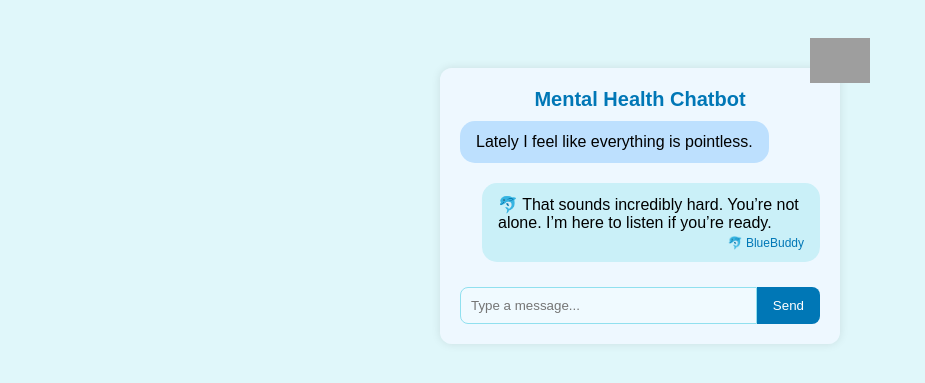
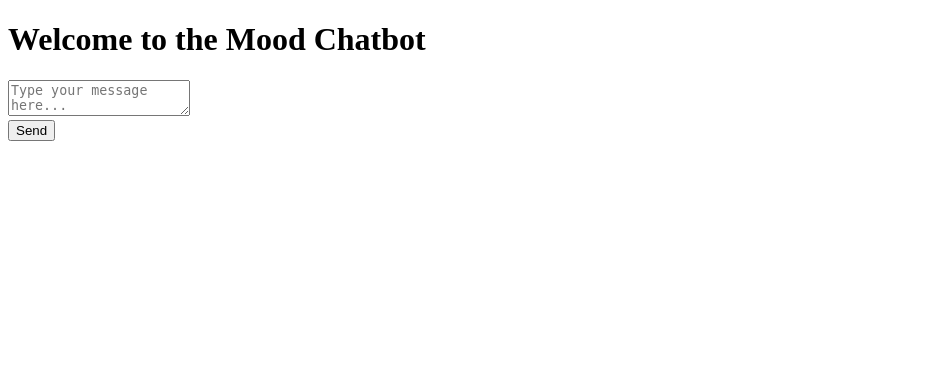
Before and after one commit to MariaTonova/mentalhealthchatbot, a Flask app: template templates/index.html in a window 1280 px wide. Shown: the top 383 px of the page, without its empty margins (0-925 px from the left). Run offline with Flask 3, Linux system fonts and the light colour scheme; the template is opened without the code that fills it, so the values that code supplies are empty; grey boxes are pictures that could not be loaded.

Commit message:
Update index.html

```diff
--- a/templates/index.html
+++ b/templates/index.html
@@ -2,109 +2,24 @@
 <html lang="en">
 <head>
     <meta charset="UTF-8">
-    <title>Mental Health Chatbot</title>
-    <style>
-        body {
-            background-color: #e0f7fa; /* Soft blue */
-            background-size: cover;
-            background-repeat: no-repeat;
-            background-position: center;
-            font-family: Arial, sans-serif;
-            display: flex;
-            justify-content: center;
-            padding-top: 60px;
-        }
-        .chat-container {
-            background-color: rgba(240, 248, 255, 0.95); /* Light blue tint */
-            width: 360px;
-            border-radius: 12px;
-            box-shadow: 0 0 10px rgba(0,0,0,0.1);
-            padding: 20px;
-            position: relative;
-        }
-        .chat-header {
-            font-size: 20px;
-            font-weight: bold;
-            text-align: center;
-            margin-bottom: 10px;
-            color: #0077b6; /* Deep ocean blue */
-        }
-        .bear-sticker {
-            width: 60px;
-            height: auto;
-            position: absolute;
-            top: -30px;
-            right: -30px;
-        }
-        .chat-bubble {
-            padding: 12px 16px;
-            border-radius: 15px;
-            margin-bottom: 10px;
-            max-width: 85%;
-        }
-        .user {
-            background-color: #bde0fe; /* Soft user bubble */
-            align-self: flex-start;
-        }
-        .bot {
-            background-color: #caf0f8; /* Soft bot bubble */
-            align-self: flex-end;
-            position: relative;
-        }
-        .bot::after {
-            content: "🐬 BlueBuddy";
-            display: block;
-            font-size: 12px;
-            color: #0077b6;
-            margin-top: 4px;
-            text-align: right;
-        }
-        .chat-box {
-            display: flex;
-            flex-direction: column;
-            gap: 10px;
-        }
-        .input-area {
-            display: flex;
-            margin-top: 15px;
-        }
-        input[type="text"] {
-            flex: 1;
-            padding: 10px;
-            border-radius: 8px 0 0 8px;
-            border: 1px solid #90e0ef;
-            outline: none;
-            background-color: #f0faff;
-        }
-        button {
-            padding: 10px 16px;
-            background-color: #0077b6;
-            color: white;
-            border: none;
-            border-radius: 0 8px 8px 0;
-            cursor: pointer;
-        }
-    </style>
+    <title>Mood Chatbot</title>
 </head>
 <body>
-    <div class="chat-container">
-        <img class="bear-sticker" src="https://media.giphy.com/media/3o6ZtpxSZbQRRnwCKQ/giphy.gif" alt="Dauphin Sticker">
-        <div class="chat-header">Mental Health Chatbot</div>
-        <div class="chat-box">
-            <div class="chat-bubble user">Lately I feel like everything is pointless.</div>
-            <div class="chat-bubble bot">🐬 That sounds incredibly hard. You’re not alone. I’m here to listen if you’re ready.</div>
-        </div>
-        <div class="input-area">
-            <input type="text" id="userInput" placeholder="Type a message...">
-            <button onclick="playSound()">Send</button>
-        </div>
-    </div>
+    <h1>Welcome to the Mood Chatbot</h1>
+    <textarea id="message" placeholder="Type your message here..."></textarea><br>
+    <button onclick="sendMessage()">Send</button>
+    <p id="response"></p>
 
-    <!-- Optional gentle chime -->
-    <audio id="chime" src="https://www.soundjay.com/buttons/sounds/button-3.mp3" preload="auto"></audio>
     <script>
-        function playSound() {
-            document.getElementById('chime').play();
+        async function sendMessage() {
+            const message = document.getElementById('message').value;
+            const res = await fetch('/chat', {
+                method: 'POST',
+                headers: { 'Content-Type': 'application/json' },
+                body: JSON.stringify({ message })
+            });
+            const data = await res.json();
+            document.getElementById('response').innerText = `Mood: ${data.mood}\nResponse: ${data.response}`;
         }
     </script>
 </body>
```
